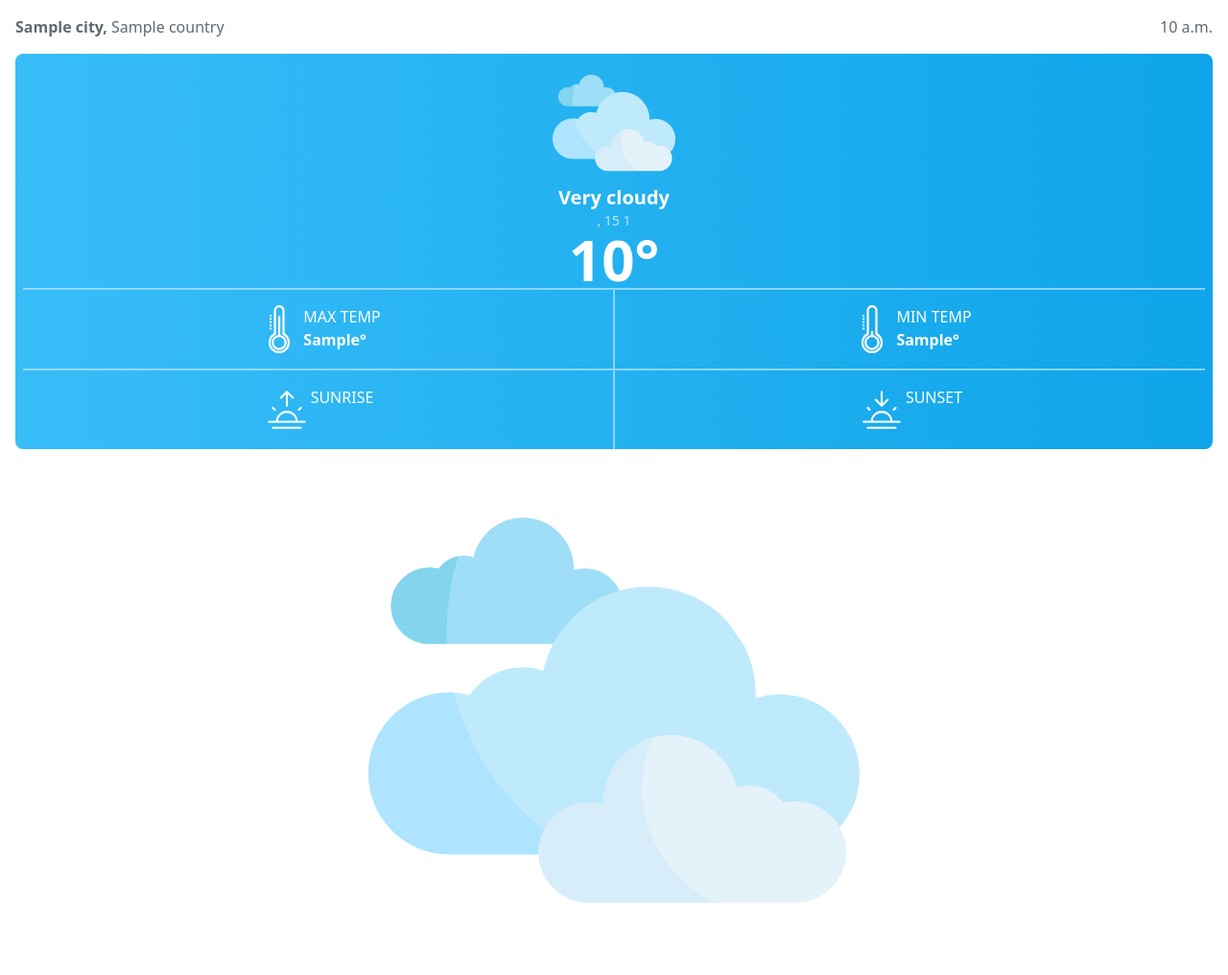
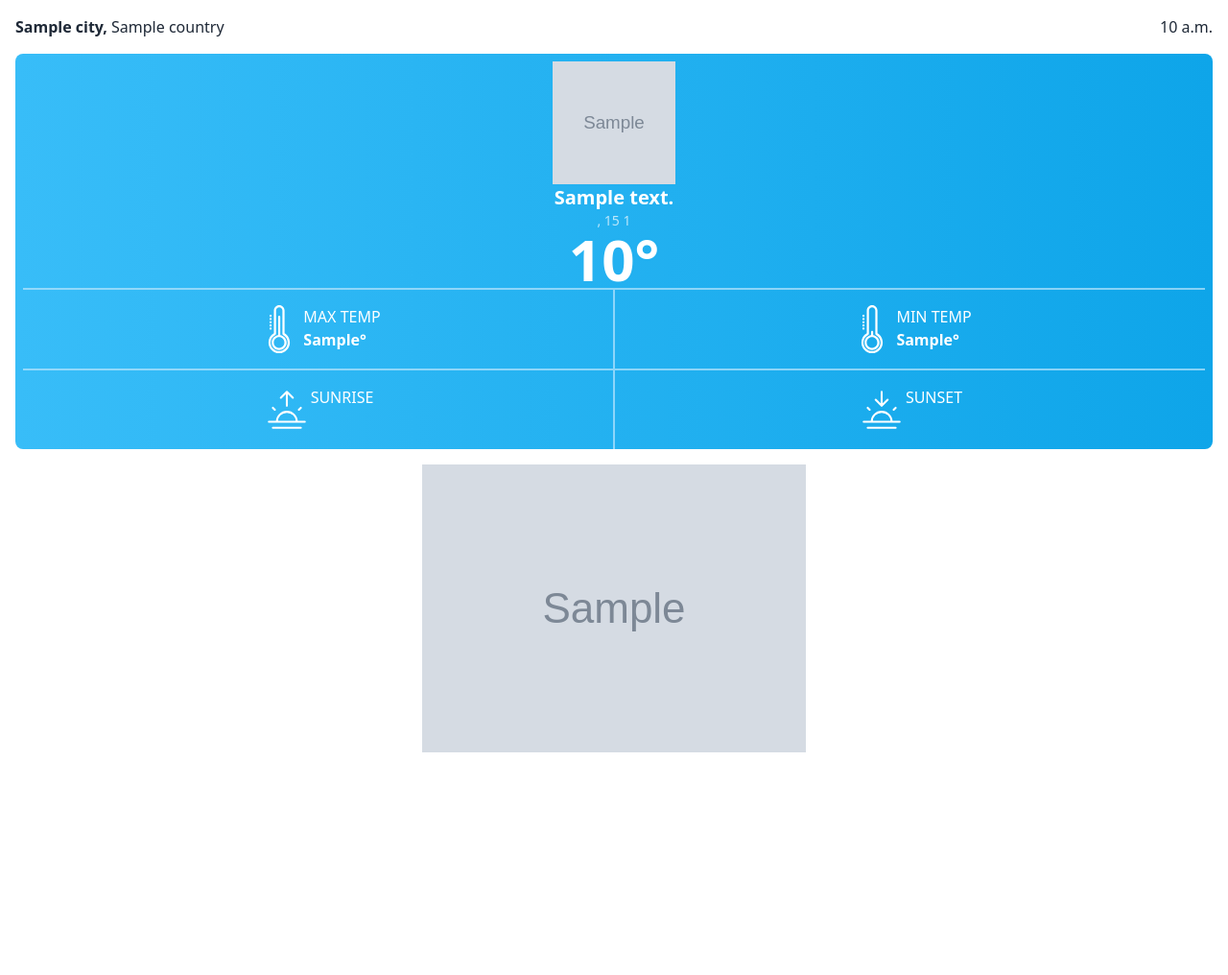
Before and after one commit to Yeble-ctrl/weather_app, a Django app: template weather_app/templates/weather_app/index.html in a window 1280 px wide. Shown: the whole page at 96% size. After the commit the page ends 784 px from the top, so only its background shows below. Run offline with Django 5.2, Linux system fonts and the light colour scheme; the template is opened without the code that fills it: most values are stand-ins (such as "Sample title", 1, 10 or a date in 2020); grey boxes marked "Sample" are stand-in pictures; parts of the project's set-up code (start-up, migrations or seed data) failed here and were passed over; some libraries are stand-ins or nearby versions.

Commit message:
Replaced the initial code for dynamic weather symbol rendering which was based on cloud cover with a more compact one that is based on VMO weather codes

```diff
--- a/weather_app/templates/weather_app/index.html
+++ b/weather_app/templates/weather_app/index.html
@@ -11,10 +11,10 @@
 		{% tailwind_css %}
 	</head>
 
-	<body class="h-screen w-screen flex flex-col p-4 text-white">
+	<body class="min-h-screen w-screen flex flex-col p-4 text-white">
 
 		<!--Content section 1-->
-		<div class="flex flex-row justify-between text-gray-800 mb-4 text-opacity-70">
+		<div class="flex flex-row justify-between text-gray-800 mb-4 text-opacity-80">
 			<h1> <span class="font-bold">{{ location.city }},</span> {{ location.country }}</h1>
 			<h1>{{ date_time.time|slice:"11:16" }}</h1>
 		</div>
@@ -25,40 +25,8 @@
 
 			<!-- Current weather stats-->
 			<div>
-				<!--Page content when it is daytime-->
-				{% if current.is_day == 1 %}
-					{% if current.cloud_cover < 25 %}
-					<img class="h-32 w-32" src="{% static 'sun_cloud_0.png' %}"></img>
-					<div class="text-center w-full font-semibold text-xl">Clear sky</div>
-
-					{% elif current.cloud_cover >= 25 and current.cloud_cover < 75 %}
-					<img class="h-32 w-32" src="{% static 'sun_cloud_75.png' %}"></img>
-					<div class="text-center w-full font-semibold text-xl">Cloudy</div>
-
-					{% else %}
-					<img class="h-32 w-32" src="{% static 'cloud_100.png' %}"></img>
-					<div class="text-center w-full font-semibold text-xl">Very cloudy</div>
-
-					{% endif %}
-
-				<!--Page content when it is night time-->
-				{% else %}
-					{% if current.cloud_cover < 25 %}
-					<img class="h-32 w-32" src="{% static 'moon_cloud_0.png' %}"></img>
-					<div class="text-center w-full font-semibold text-xl">Clear night sky</div>
-
-					{% elif current.cloud_cover >= 25 and current.cloud_cover < 75 %}
-					<img class="h-32 w-32" src="{% static 'moon_cloud_75.png' %}"></img>
-					<p class="text-center w-full font-semibold text-xl">Cloudy night</p>
-
-					{% else %}
-					<img class="h-32 w-32" src="{% static 'cloud_100.png' %}"></img>
-					<p class="text-center w-full font-semibold text-xl">Very cloudy</p>
-
-					{% endif %}
-
-				{% endif %}
-
+				<img class="h-32 w-32" src="{% static current.weather_desc.day.image %}"></img>
+				<div class="text-center w-full font-semibold text-xl">{{ current.weather_desc.day.description }}</div>
 				<!--Date display-->
 				<div class="text-center font-light text-sm text-white text-opacity-70">
 					{{ date_time.week_day }}, {{ date_time.day}} {{ date_time.month }}
@@ -191,20 +159,17 @@
 		</div>
 
 		<!--Content section 3-->
+		<!--Display 12 hour forecast of the weather-->
 		<div class="grid grid-flow-col grid-cols-12 gap-20 overflow-x-auto text-sm text-black text-opacity-65">
-			{% for time, temperature, cloud_cover in hourly %}
+			{% for time, temperature, cloud_cover_low, weather_desc in hourly %}
 			<div class="flex flex-col justify-around items-center w-16 h-24 p-3 border-2 rounded-lg border-gray-300 hover:shadow-lg hover:shadow-sky-500 hover:bg-sky-400 hover:text-white hover:border-0 border-opacity-40">
+				<!--Dispay the time/hour-->
 				<p>{{ time|slice:"11:16" }}</p>
-				{% if cloud_cover < 25 %}
-				<img class="w-10 h-10" src="{% static 'sun_cloud_0.png' %}" alt="">
 
-				{% elif cloud_cover >= 25 and cloud_cover < 75 %}
-				<img class="w-10 h-10" src="{% static 'sun_cloud_75.png' %}" alt="">
+				<!--Display the corresponding icon-->
+				<img class="w-10 h-10" src="{% static weather_desc.day.image %}" alt="">
 
-				{% else %}
-				<img class="w-10 h-10" src="{% static 'cloud_100.png' %}" alt="">
-
-				{% endif %}
+				<!--Display the temperature-->
 				<p class="text-base font-semibold">{{ temperature }}&#176;</p>
 			</div>
 			{% endfor %}
```
